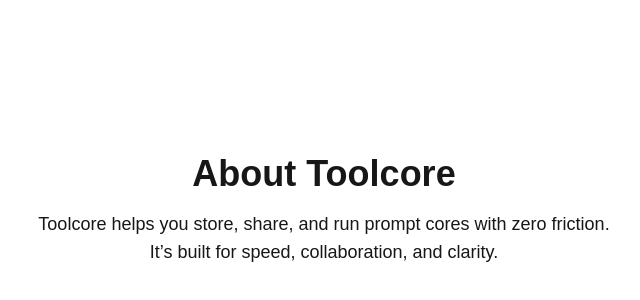
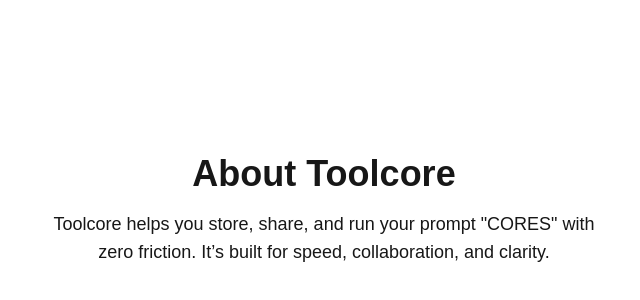
Before and after one commit to CAM-RAD/toolcore, a Next.js app: page /about in a window 1280 px wide. Shown: the part 190-490 px from the top of the page, without its empty margins (316-956 px from the left). Built offline with nearby package versions, Linux system fonts and the light colour scheme.

Commit message:
adjusted message

```diff
--- a/pages/about.js
+++ b/pages/about.js
@@ -3,7 +3,7 @@
       <div className="min-h-screen flex flex-col items-center justify-center p-10">
         <h1 className="text-4xl font-bold mb-4">About Toolcore</h1>
         <p className="text-lg text-center max-w-xl">
-          Toolcore helps you store, share, and run prompt cores with zero friction.
+          Toolcore helps you store, share, and run your prompt "CORES" with zero friction.
           It’s built for speed, collaboration, and clarity.
         </p>
       </div>
```
